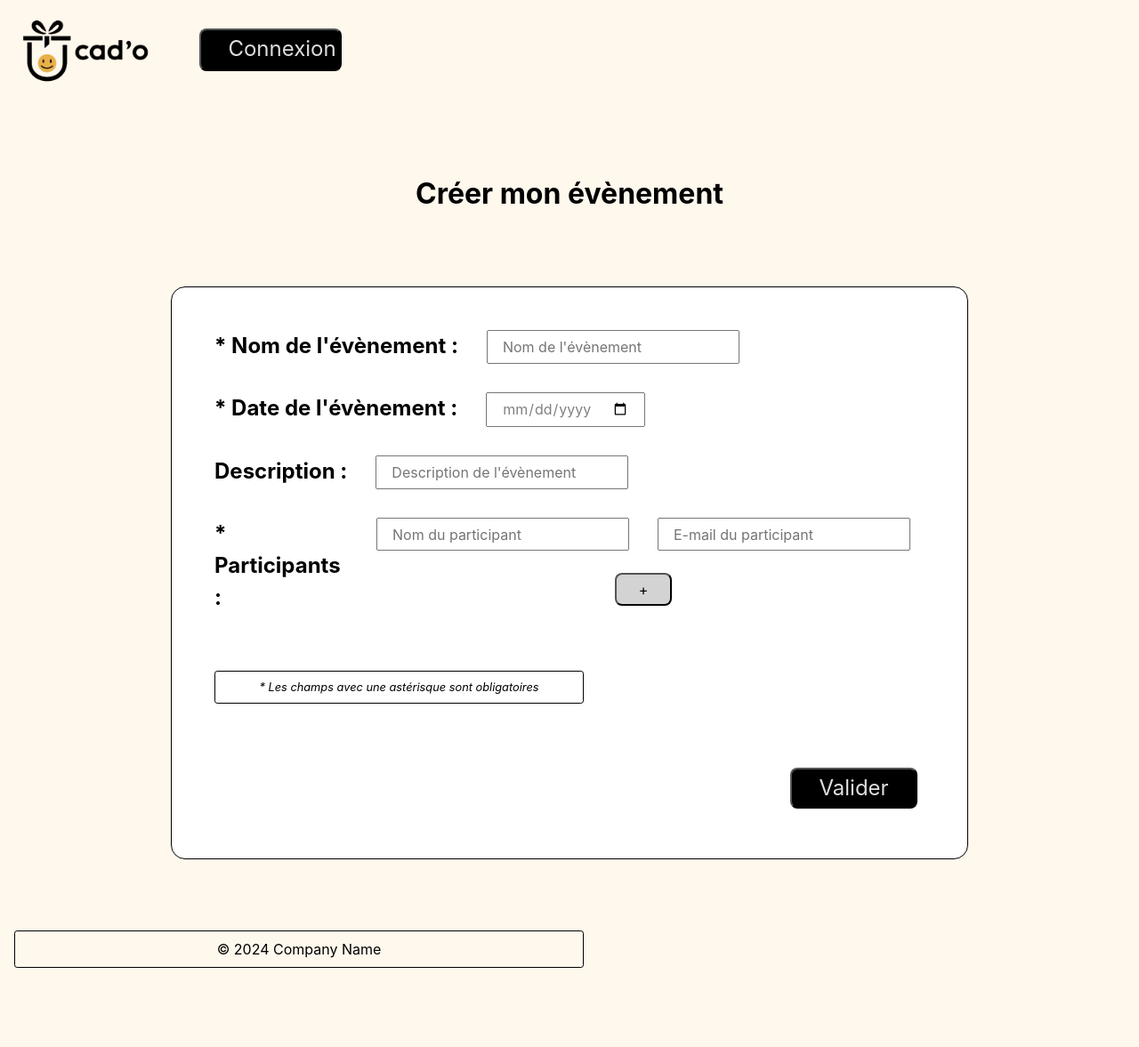
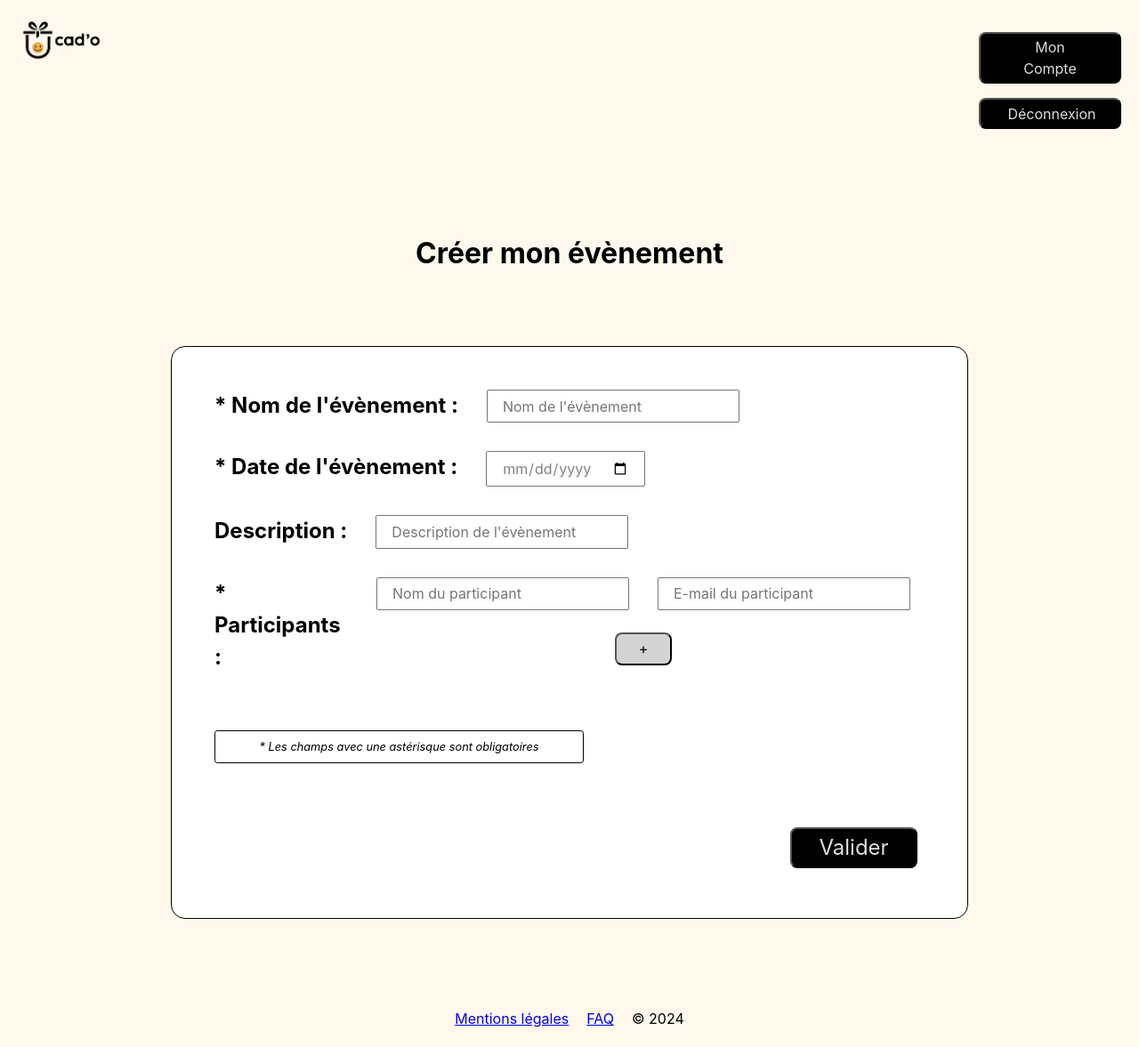
Before and after one commit to yanis-lannabi/cado-front, a React (Vite) app: page /creer-un-evenement in a window 1280 px wide. Shown: the whole page at 89% size. Before the commit the page ends 1088 px from the top, so only its background shows below. Built offline with nearby package versions, Linux system fonts and the light colour scheme.

Commit message:
gathering information from the dev branch (footer + header)

```diff
--- a/src/components/Elements/Footer/Footer.scss
+++ b/src/components/Elements/Footer/Footer.scss
@@ -0,0 +1,15 @@
+.footer {
+  display: flex;
+  justify-content: center;
+  padding: 20px;
+
+  position: relative;
+  left: 0;
+  bottom: 0;
+  width: 100%;
+
+  div {
+    display: flex;
+    gap: 20px;
+  }
+}
--- a/src/components/Elements/Footer/Footer.tsx
+++ b/src/components/Elements/Footer/Footer.tsx
@@ -1,11 +1,17 @@
-import './Footer.scss';
+import React from 'react';
+import { Link } from 'react-router-dom';
+import './Footer.scss'; // Importez votre fichier SCSS
 
-function Footer() {
+const Footer: React.FC = () => {
   return (
     <footer className="footer">
-      <p>© 2024 Company Name</p>
+      <div>
+        <Link to="/mentions-legales">Mentions légales</Link>
+        <Link to="/faq">FAQ</Link>
+        <div>© 2024</div>
+      </div>
     </footer>
   );
-}
+};
 
 export default Footer;
--- a/src/components/Elements/Header/Header.scss
+++ b/src/components/Elements/Header/Header.scss
@@ -1,20 +1,15 @@
 .header {
   display: flex;
-  flex-direction: row;
+  justify-content: space-between;
+  padding: 20px;
 
-  &__logo {
-    margin: 1rem;
-    width: 10rem;
+  .logo {
+    height: 50px;
   }
 
-  &__button {
-    display: flex;
-    height: 3rem;
-    font-size: 1.5rem;
-    margin: 2rem;
-    padding: 0.2rem 1.9rem;
-    border-radius: 0.5rem;
-    background: #000000;
-    color: #dfdedf;
+  div {
+    button {
+      margin-left: 10px;
+    }
   }
 }
--- a/src/components/Elements/Header/Header.tsx
+++ b/src/components/Elements/Header/Header.tsx
@@ -1,18 +1,56 @@
+import React from 'react';
+import { useLocation, useNavigate } from 'react-router-dom';
+import { Link } from 'react-router-dom';
+import logo from '../../../assets/MainLogo.png';
 import './Header.scss';
 
-function Header() {
+const Header: React.FC = () => {
+  const location = useLocation();
+  const navigate = useNavigate();
+
+  let buttons;
+  if (
+    ['/', '/s-inscrire', '/resultat', '/mentions-legales', '/faq'].includes(
+      location.pathname
+    )
+  ) {
+    buttons = (
+      <div>
+        <button onClick={() => navigate('/se-connecter')}>Connexion</button>
+      </div>
+    );
+  } else if (
+    [
+      '/mes-donnees-personnelles',
+      '/mes-evenements',
+      '/creer-un-evenement',
+      '/details-evenement',
+    ].includes(location.pathname)
+  ) {
+    buttons = (
+      <div>
+        <button onClick={() => navigate('/mon-compte')}>Mon Compte</button>
+        <button onClick={() => navigate('/se-connecter')}>Déconnexion</button>
+      </div>
+    );
+  } else if (location.pathname === '/mon-compte') {
+    buttons = (
+      <div>
+        <button onClick={() => navigate('/se-connecter')}>Déconnexion</button>
+      </div>
+    );
+  } else if (location.pathname === '/se-connecter') {
+    buttons = null;
+  }
+
   return (
     <header className="header">
-      <img
-        className="header__logo"
-        src="../../../../public/MainLogo.png"
-        alt="Company Logo"
-      />
-      <button type="submit" className="header__button">
-        Connexion
-      </button>
+      <Link to="/">
+        <img src={logo} alt="Logo" className="logo" />
+      </Link>
+      {buttons}
     </header>
   );
-}
+};
 
 export default Header;
```
Also changed, not shown: src/assets/MainLogo.png (added).
